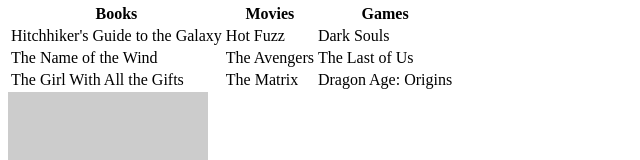
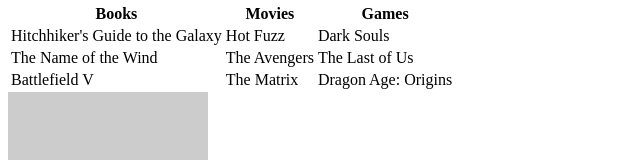
Before and after one commit to jbell69/jbell69.github.io, a plain HTML site: page index.html in a window 1280 px wide. Shown: the part 536-696 px from the top of the page, without its empty margins (0-640 px from the left). Drawn offline with Linux system fonts and the light colour scheme; placeholder pictures from the web are drawn by us.

Commit message:
version 2.3

```diff
--- a/index.html
+++ b/index.html
@@ -36,7 +36,7 @@
       <td>The Last of Us</td>
     </tr>
     <tr>
-      <td>The Girl With All the Gifts</td>
+      <td>Battlefield V</td>
       <td>The Matrix</td>
       <td>Dragon Age: Origins</td>
     </tr>
```
